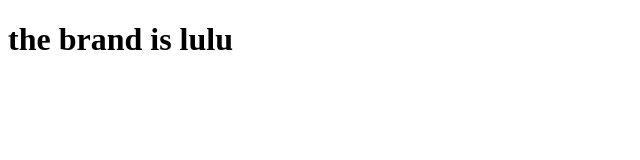
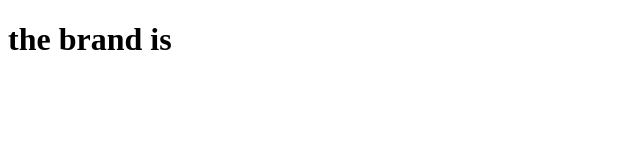
Before and after one commit to psiris/thebrandis, a website: page index.html in a window 1280 px wide. Shown: the whole page, without its empty margins (0-640 px from the left). Drawn offline with Linux system fonts and the light colour scheme.

Commit message:
second commit

```diff
--- a/index.html
+++ b/index.html
@@ -7,6 +7,6 @@
     <title>TheBrandIs</title>
 </head>
 <body>
-    <h1>the brand is lulu</h1>
+    <h1>the brand is</h1>
 </body>
 </html>
```
